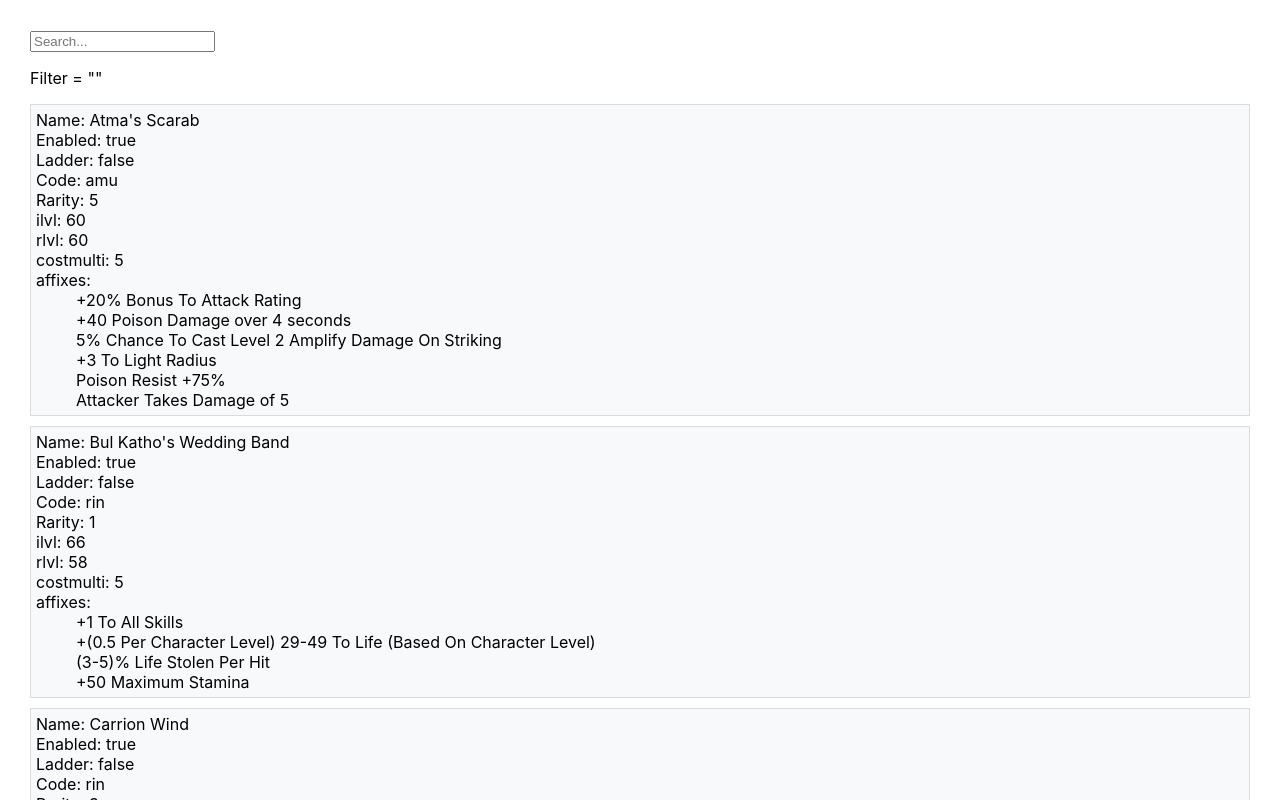
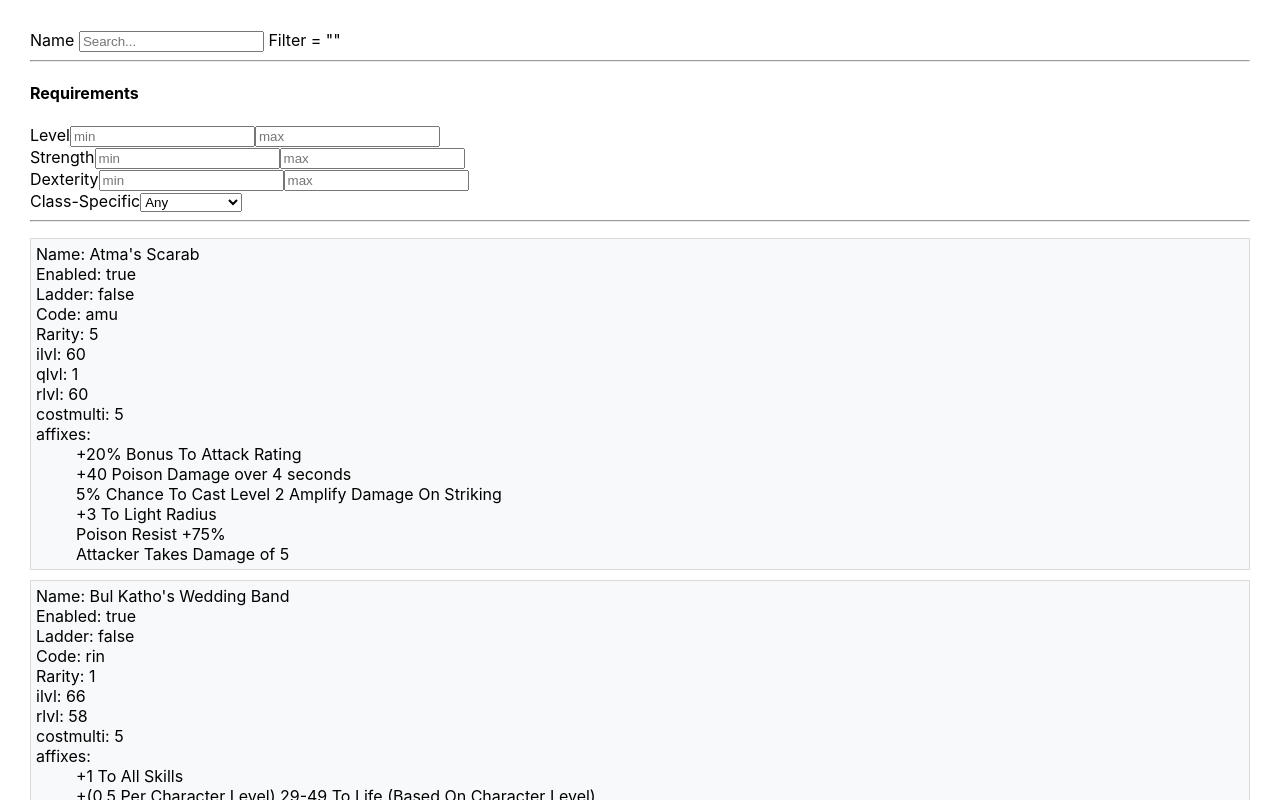
Before and after one commit to Stevebobwe/d2db, a React (Create React App) app: page / in a window 1280 px wide. Shown: the top 800 px of the page. Built offline with nearby package versions, Linux system fonts and the light colour scheme.

Commit message:
Expanded filter functionality

```diff
--- a/src/components/Affixes/Affixes.jsx
+++ b/src/components/Affixes/Affixes.jsx
@@ -1,14 +1,6 @@
 import React from 'react';
 
 function Affixes({itemAffixes, rlvl}) {
-
-  const affixes = itemAffixes.map((affixObject) => {
-    console.log(affixObject);
-
-    let affix;
-    for (const [key, value] of Object.entries(affixObject)) {
-      console.log(key);
-      console.log(value);
 
   function getRange(min, max) {
     if (min !== max) return `${min}-${max}`;
@@ -150,6 +142,14 @@
       return `Error (Affix Configuration)`;
     }
   }
+
+  const affixes = itemAffixes.map((affixObject) => {
+    console.log(affixObject);
+
+    let affix;
+    for (const [key, value] of Object.entries(affixObject)) {
+      console.log(key);
+      console.log(value);
 
       switch (key) {
         case 'abs-cold%':
--- a/src/components/App/App.scss
+++ b/src/components/App/App.scss
@@ -5,3 +5,12 @@
 .App {
   padding: 30px;
 }
+
+
+
+
+select {
+  .optgroup {
+    font-weight: bold;
+  }
+}
--- a/src/components/TextFilter/TextFilter.jsx
+++ b/src/components/TextFilter/TextFilter.jsx
@@ -3,19 +3,65 @@
 import UniqueItem from '../UniqueItem/UniqueItem';
 
 function TextFilter() {
-  const [textFilter, setTextFilter] = useState('');
-  const [filteredUniqueItemsData, setFilteredUniqueItemsData] = useState(UniqueItemsData);
+  const [byNameFilter, setByNameFilter] = useState('');
 
-  console.log('UniqueItemsData');
-  console.log(UniqueItemsData);
-  console.log('filteredUniqueItemsData');
-  console.log(filteredUniqueItemsData);
+  // Required level
+  const [byMinrlvlFilter, setByMinrlvlFilter] = useState(1);
+  const [byMaxrlvlFilter, setByMaxrlvlFilter] = useState(99);
+
+
+
+  // Required Strength
+  const [byMinstr, setByMinstrFilter] = useState(0);
+  const [byMaxstr, setByMaxstrFilter] = useState('');
+
+  // Required Dexterity
+  const [byMindex, setByMindexFilter] = useState(0);
+  const [byMaxdex, setByMaxdexFilter] = useState('');
+
+  // Class-Specific
+  const [byReqClass, setByReqClassFilter] = useState('');
+
+  //const [filteredUniqueItemsData, setFilteredUniqueItemsData] = useState(UniqueItemsData);
+  let filteredUniqueItemsData = UniqueItemsData;
+
+
+  //wipbelow
+
+
+  // array of filter functions
+  const filterFnsToApply = [];
+
+  if (byNameFilter) {
+    const byNameFilterFn = item => {
+      // remove items whose names do not contain the input
+      return item.name.toLowerCase().indexOf(byNameFilter.toLowerCase()) >= 0;
+    };
+    filterFnsToApply.push(byNameFilterFn);
+  }
+
+  if (byMinrlvlFilter) {
+    const byMinrlvlFilterFn = item => {
+      // remove items whose level requirement is less than the input
+      return item.rlvl >= byMinrlvlFilter;
+    };
+    filterFnsToApply.push(byMinrlvlFilterFn);
+  }
+  if (byMaxrlvlFilter) {
+    const byMaxrlvlFilterFn = item => {
+      // remove items whose level requirement is greater than the input
+      return item.rlvl <= byMaxrlvlFilter;
+    };
+    filterFnsToApply.push(byMaxrlvlFilterFn);
+  }
+
+  // additional filters here
+
+  filterFnsToApply.forEach(filterFn => {
+    filteredUniqueItemsData = filteredUniqueItemsData.filter(filterFn);
+  });
 
   const itemList = filteredUniqueItemsData
-    .filter(item => {
-      // remove items whose names do not contain filter text
-      return item.name.toLowerCase().indexOf(textFilter.toLowerCase()) >= 0
-    })
     .map(item => {
       return <UniqueItem {...item} />;
   });
@@ -23,8 +69,41 @@
   return (
     <div>
       <form>
-        <input type="text" placeholder="Search..." onChange={ e => setTextFilter(e.target.value) }/>
-        <p>Filter = "{textFilter}"</p>
+
+        <label>Name </label>
+        <input id="byNameFilter" type="text" placeholder="Search..." onChange={ e => setByNameFilter(e.target.value) }/>
+        <span> Filter = "{byNameFilter}"</span>
+        <hr/>
+
+        <h4>Requirements</h4>
+        <label>Level</label>
+        <input type="text" placeholder="min" onChange={ e => setByMinrlvlFilter(e.target.value) }/>
+        <input type="text" placeholder="max" onChange={ e => setByMaxrlvlFilter(e.target.value) }/>
+        <br/>
+
+        <label>Strength</label>
+        <input type="text" placeholder="min" onChange={ e => setByMinstrFilter(e.target.value) }/>
+        <input type="text" placeholder="max" onChange={ e => setByMaxstrFilter(e.target.value) }/>
+        <br/>
+
+        <label>Dexterity</label>
+        <input type="text" placeholder="min" onChange={ e => setByMindexFilter(e.target.value) }/>
+        <input type="text" placeholder="max" onChange={ e => setByMaxdexFilter(e.target.value) }/>
+        <br/>
+
+        <label>Class-Specific</label>
+        <select onChange={ e => setByReqClassFilter(e.target.value) }>
+          <option value="">Any</option>
+          <option value="ama">Amazon</option>
+          <option value="ass">Assassin</option>
+          <option value="bar">Barbarian</option>
+          <option value="dru">Druid</option>
+          <option value="nec">Necromancer</option>
+          <option value="pal">Paladin</option>
+          <option value="sor">Sorceress</option>
+        </select>
+
+        <hr/>
       </form>
 
       <ul className='uniqueItemList'>
@@ -35,3 +114,81 @@
 }
 
 export default TextFilter;
+
+
+
+{/* <h4>Affixes</h4>
+//Fancy select dropdown with text-filter of options; min/max values https://i.imgur.com/unXTN86.png
+<select>
+  <option value="">Any</option>
+</select>
+<input type="text" placeholder="min"/>
+<input type="text" placeholder="max"/>
+  Remove Button
+  Add Affix Button
+  Dropdown with:
+  AND (All specified mods must exist and match their values.)
+  NOT (None of specified mods must exist.)
+  COUNT (Specify the number of mods that should be matched. Adds min/max text inputs)
+  SUM (The mods' values must add to the specified total value. Adds min/max text inputs)
+
+<hr/>
+
+<h4>Misc</h4>
+<label>Ladder</label>
+<select>
+  <option value="">Either</option>
+  <option value="yes">Yes</option>
+  <option value="no">No</option>
+</select>
+
+<hr/> */}
+
+
+{/* <label>Type</label>
+<select>
+  <option>Any</option>
+
+  <option className="optgroup" value="armo">Armour</option>
+  <option value="belt">&nbsp;&nbsp;&nbsp;&nbsp;Belt</option>
+  <option value="tors">&nbsp;&nbsp;&nbsp;&nbsp;Body Armour</option>
+  <option value="boot">&nbsp;&nbsp;&nbsp;&nbsp;Boots</option>
+  <option value="glov">&nbsp;&nbsp;&nbsp;&nbsp;Gloves</option>
+  <option value="helm">&nbsp;&nbsp;&nbsp;&nbsp;Helmet</option>
+  <option value="shld">&nbsp;&nbsp;&nbsp;&nbsp;Shield</option>
+
+  <option className="optgroup" value="jlry">Jewelry</option>
+  <option value="amul">&nbsp;&nbsp;&nbsp;&nbsp;Amulet</option>
+  <option value="ring">&nbsp;&nbsp;&nbsp;&nbsp;Ring</option>
+
+  <optgroup label="Misc">
+    <option value="char">Charm</option>
+    <option value="jewl">Jewel</option>
+  </optgroup>
+
+  <option className="optgroup" value="weap">Weapon</option>
+  <option value="axe">&nbsp;&nbsp;&nbsp;&nbsp;Axe</option>
+  <option value="bow">&nbsp;&nbsp;&nbsp;&nbsp;Bow</option>
+  <option value="claw">&nbsp;&nbsp;&nbsp;&nbsp;Claw (Assassin Only)</option>
+  <option value="xbow">&nbsp;&nbsp;&nbsp;&nbsp;Crossbow</option>
+  <option value="dagg">&nbsp;&nbsp;&nbsp;&nbsp;Dagger</option>
+  <option value="jav">&nbsp;&nbsp;&nbsp;&nbsp;Javelin</option>
+  <option value="mace">&nbsp;&nbsp;&nbsp;&nbsp;Mace</option>
+  <option value="orb">&nbsp;&nbsp;&nbsp;&nbsp;Orb (Sorceress Only)</option>
+  <option value="pole">&nbsp;&nbsp;&nbsp;&nbsp;Polearm</option>
+  <option value="scep">&nbsp;&nbsp;&nbsp;&nbsp;Scepter</option>
+  <option value="spea">&nbsp;&nbsp;&nbsp;&nbsp;Spear</option>
+  <option value="staf">&nbsp;&nbsp;&nbsp;&nbsp;Staff</option>
+  <option value="swor">&nbsp;&nbsp;&nbsp;&nbsp;Sword</option>
+  <option value="wand">&nbsp;&nbsp;&nbsp;&nbsp;Wand</option>
+</select>
+<br/>
+
+<label>Tier</label>
+<select>
+  <option value="">Any</option>
+  <option value="elite">Elite</option>
+  <option value="exceptional">Exceptional</option>
+  <option value="normal">Normal</option>
+</select>
+<br/> */}
--- a/src/components/UniqueItem/UniqueItem.jsx
+++ b/src/components/UniqueItem/UniqueItem.jsx
@@ -2,7 +2,12 @@
 import Affixes from '../Affixes/Affixes';
 
 function UniqueItem(props) {
-  const { name, enabled, ladder, code, rarity, ilvl, rlvl, costmulti, affixes } = props;
+  const { name, enabled, ladder, code, rarity, ilvl, qlvl, rlvl, costmulti, affixes } = props;
+
+  let qlvlIfDefined;
+  if (qlvl) {
+    qlvlIfDefined = <div>qlvl: {qlvl}</div>;
+  }
 
   return (
     <li className='uniqueItem'>
@@ -12,6 +17,7 @@
       <div>Code: {code}</div>
       <div>Rarity: {rarity}</div>
       <div>ilvl: {ilvl}</div>
+      {qlvlIfDefined}
       <div>rlvl: {rlvl}</div>
       <div>costmulti: {costmulti}</div>
       <div>
--- a/src/data/uniqueItems.json
+++ b/src/data/uniqueItems.json
@@ -6,6 +6,7 @@
         "code": "amu",
         "rarity": 5,
         "ilvl": 60,
+        "qlvl": 1,
         "rlvl": 60,
         "costmulti": 5,
         "affixes": [
```
Lines whose indentation alone changed are shown as unchanged.
